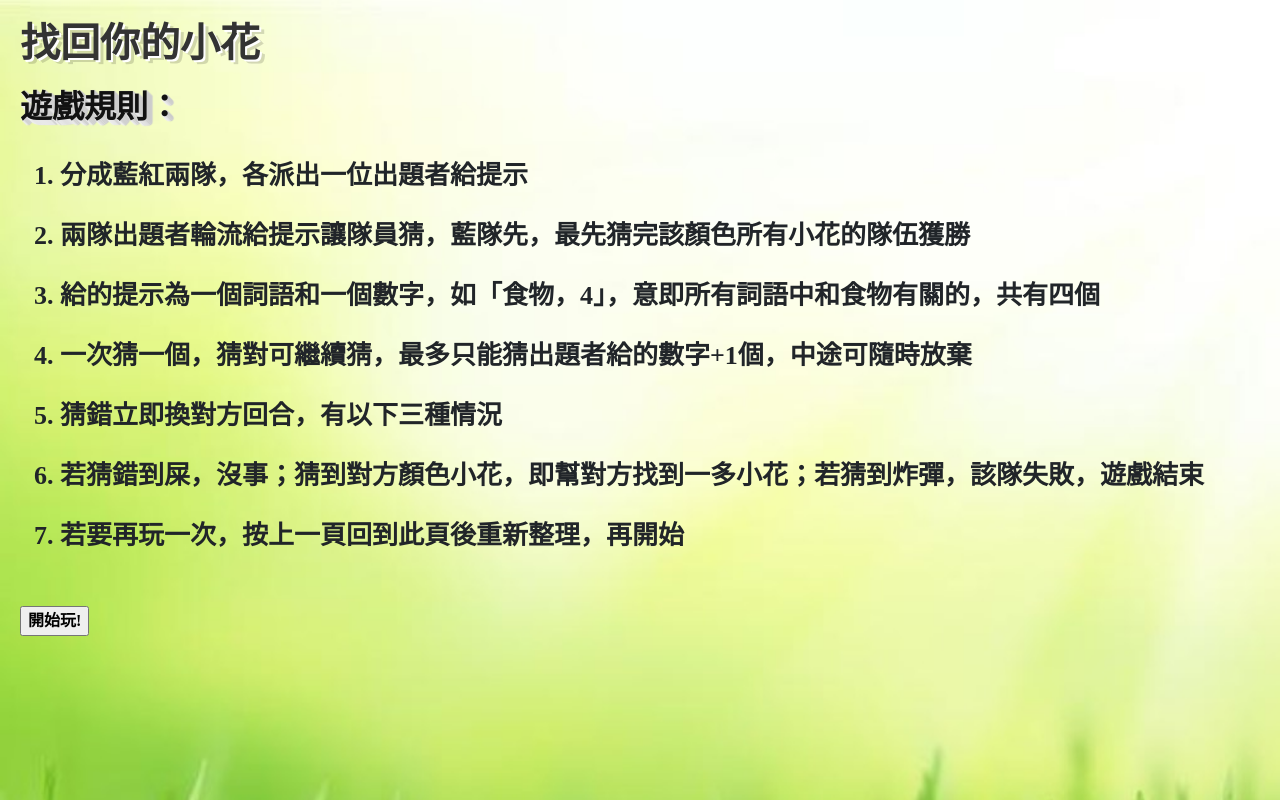
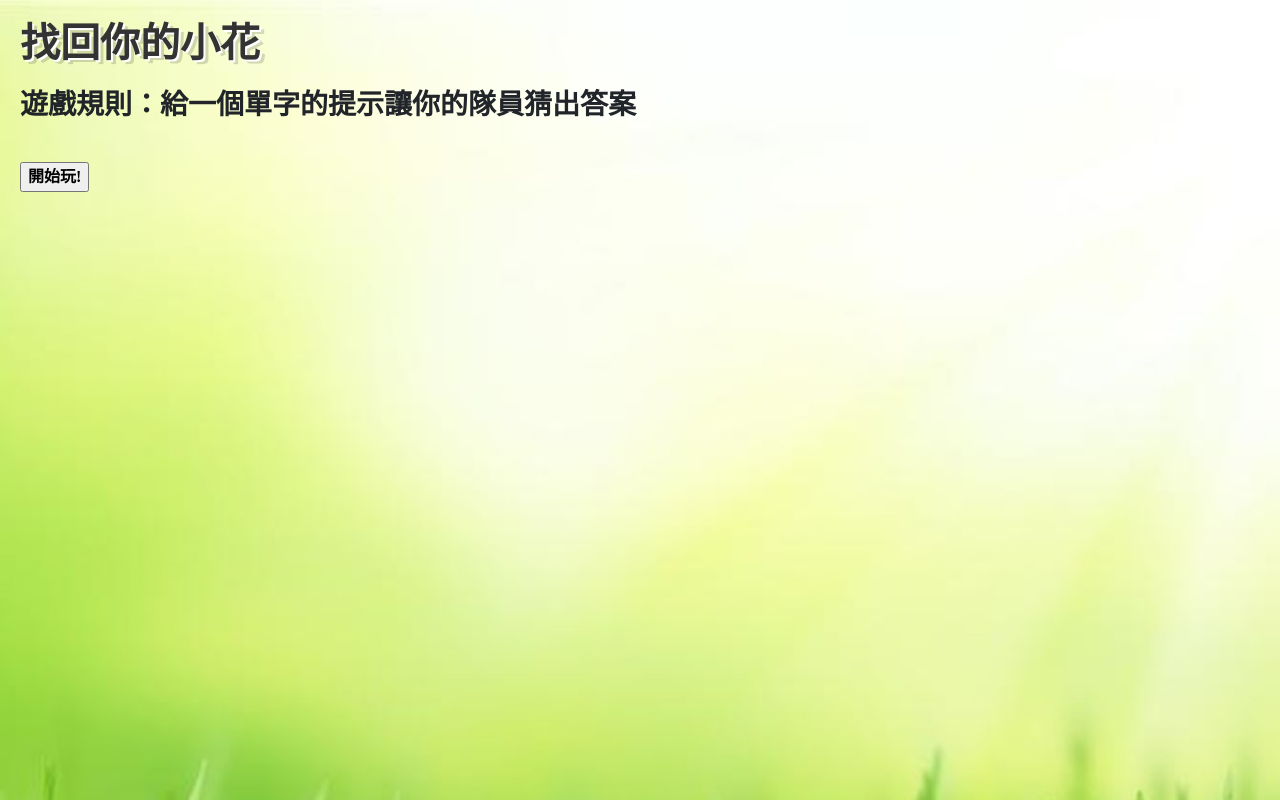
Before and after one commit to johnny031/fungame1-1, a Flask app: page / in a window 1280 px wide. Run offline with Flask 2, Linux system fonts and the light colour scheme; some libraries are stand-ins or nearby versions.

Commit message:
before return to old state

```diff
--- a/templates/index.html
+++ b/templates/index.html
@@ -13,8 +13,7 @@
   </head>
   <style>
     h1,
-    h2,
-    h4,
+    h3,
     #input {
       font-family: Microsoft JhengHei;
       font-weight: bold;
@@ -26,60 +25,14 @@
       color: #333333;
       white-space: nowrap;
     }
-    h2 {
-      word-break: keep-all;
-      text-shadow: 1px 0px 1px #cccccc, 0px 1px 1px #eeeeee, 2px 1px 1px #cccccc,
-        1px 2px 1px #eeeeee, 3px 2px 1px #cccccc, 2px 3px 1px #eeeeee,
-        4px 3px 1px #cccccc, 3px 4px 1px #eeeeee, 5px 4px 1px #cccccc,
-        4px 5px 1px #eeeeee, 6px 5px 1px #cccccc,
-        2px 2px 2px rgba(28, 110, 164, 0);
-      color: #121212;
-    }
-    h4 {
-      line-height: 40px;
-      font-size: 26px;
-    }
-    li {
-      padding: 10px 0;
-    }
     body {
       background: url(/static/img/background.jpg) no-repeat fixed;
       background-size: 100% 110%;
     }
-    #input {
-      margin-bottom: 50px;
-    }
-    @media only screen and (max-width: 760px) {
-      h4 {
-        font-size: 20px;
-      }
-      ol {
-        padding-left: 20px;
-      }
-    }
   </style>
   <body>
     <h1>找回你的小花</h1>
-    <h2>遊戲規則：</h2>
-    <h4>
-      <ol>
-        <li>分成藍紅兩隊，各派出一位出題者給提示</li>
-        <li>
-          兩隊出題者輪流給提示讓隊員猜，藍隊先，最先猜完該顏色所有小花的隊伍獲勝
-        </li>
-        <li>
-          給的提示為一個詞語和一個數字，如「食物，4」，意即所有詞語中和食物有關的，共有四個
-        </li>
-        <li>
-          一次猜一個，猜對可繼續猜，最多只能猜出題者給的數字+1個，中途可隨時放棄
-        </li>
-        <li>猜錯立即換對方回合，有以下三種情況</li>
-        <li>
-          若猜錯到屎，沒事；猜到對方顏色小花，即幫對方找到一多小花；若猜到炸彈，該隊失敗，遊戲結束
-        </li>
-        <li>若要再玩一次，按上一頁回到此頁後重新整理，再開始</li>
-      </ol>
-    </h4>
+    <h3>遊戲規則：給一個單字的提示讓你的隊員猜出答案</h3>
     <form id="f" action="{{ url_for('go') }}">
       <input id="input" type="submit" value="開始玩!" />
     </form>
```
